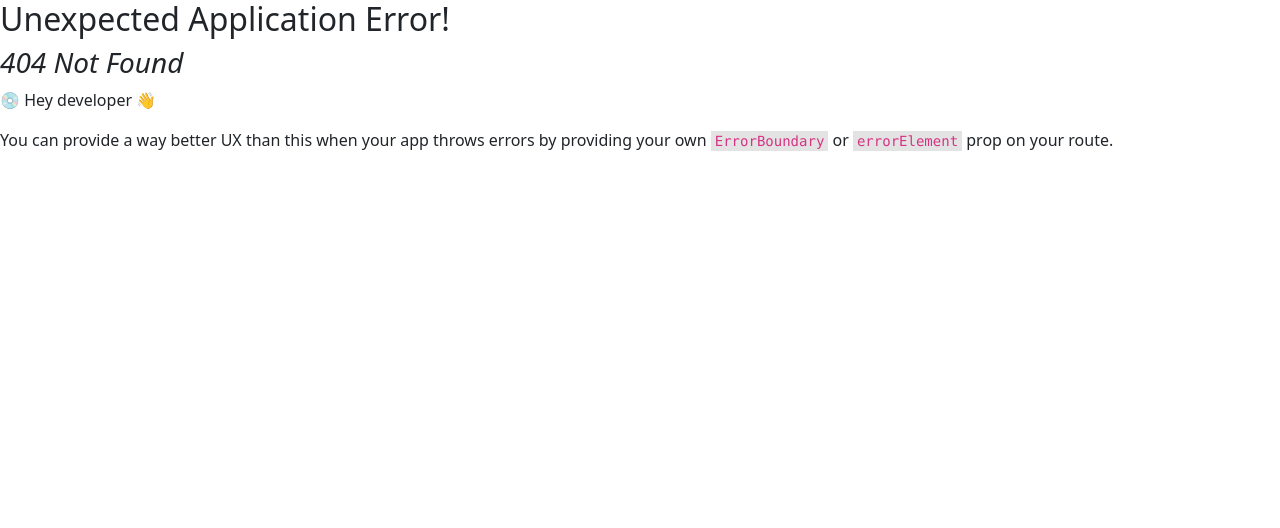
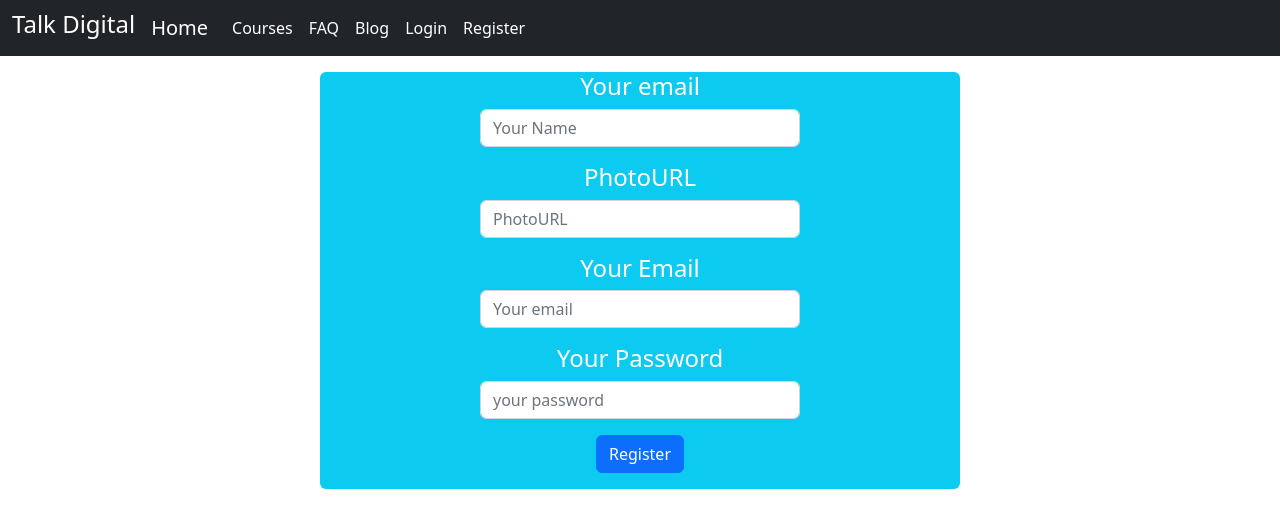
Before and after one commit to AsaduzzamanAshik1610/learning-platfrom, a React (Create React App) app: page /register in a window 1280 px wide. Before the commit this address had no page. Shown: the top 528 px of the page. Built offline with nearby package versions, Linux system fonts and the light colour scheme.

Commit message:
added the login part

```diff
--- /dev/null
+++ b/src/Components/Blog/Blog.js
@@ -0,0 +1,46 @@
+import React from 'react';
+
+const Blog = () => {
+    return (
+        <div className="accordion" id="accordionPanelsStayOpenExample">
+        <div className="accordion-item">
+          <h2 className="accordion-header" id="panelsStayOpen-headingOne">
+            <button className="accordion-button" type="button" data-bs-toggle="collapse" data-bs-target="#panelsStayOpen-collapseOne" aria-expanded="true" aria-controls="panelsStayOpen-collapseOne">
+              Accordion Item #1
+            </button>
+          </h2>
+          <div id="panelsStayOpen-collapseOne" className="accordion-collapse collapse show" aria-labelledby="panelsStayOpen-headingOne">
+            <div className="accordion-body">
+              <strong>This is the first item's accordion body.</strong> It is shown by default, until the collapse plugin adds the appropriate classNamees that we use to style each element. These classNamees control the overall appearance, as well as the showing and hiding via CSS transitions. You can modify any of this with custom CSS or overriding our default variables. It's also worth noting that just about any HTML can go within the <code>.accordion-body</code>, though the transition does limit overflow.
+            </div>
+          </div>
+        </div>
+        <div className="accordion-item">
+          <h2 className="accordion-header" id="panelsStayOpen-headingTwo">
+            <button className="accordion-button collapsed" type="button" data-bs-toggle="collapse" data-bs-target="#panelsStayOpen-collapseTwo" aria-expanded="false" aria-controls="panelsStayOpen-collapseTwo">
+              Accordion Item #2
+            </button>
+          </h2>
+          <div id="panelsStayOpen-collapseTwo" className="accordion-collapse collapse" aria-labelledby="panelsStayOpen-headingTwo">
+            <div className="accordion-body">
+              <strong>This is the second item's accordion body.</strong> It is hidden by default, until the collapse plugin adds the appropriate classNamees that we use to style each element. These classNamees control the overall appearance, as well as the showing and hiding via CSS transitions. You can modify any of this with custom CSS or overriding our default variables. It's also worth noting that just about any HTML can go within the <code>.accordion-body</code>, though the transition does limit overflow.
+            </div>
+          </div>
+        </div>
+        <div className="accordion-item">
+          <h2 className="accordion-header" id="panelsStayOpen-headingThree">
+            <button className="accordion-button collapsed" type="button" data-bs-toggle="collapse" data-bs-target="#panelsStayOpen-collapseThree" aria-expanded="false" aria-controls="panelsStayOpen-collapseThree">
+              Accordion Item #3
+            </button>
+          </h2>
+          <div id="panelsStayOpen-collapseThree" className="accordion-collapse collapse" aria-labelledby="panelsStayOpen-headingThree">
+            <div className="accordion-body">
+              <strong>This is the third item's accordion body.</strong> It is hidden by default, until the collapse plugin adds the appropriate classNamees that we use to style each element. These classNamees control the overall appearance, as well as the showing and hiding via CSS transitions. You can modify any of this with custom CSS or overriding our default variables. It's also worth noting that just about any HTML can go within the <code>.accordion-body</code>, though the transition does limit overflow.
+            </div>
+          </div>
+        </div>
+      </div>
+ );
+};
+
+export default Blog;
--- a/src/Components/Course/Course.js
+++ b/src/Components/Course/Course.js
@@ -1,11 +1,18 @@
 import React from 'react';
+import { Link } from 'react-router-dom';
 
 const Course = ({sub}) => {
+  const {name, img} = sub;
     return (
-        <div>
-          <h2>course name:{sub.name}</h2>
-          <p>id:{sub.id}</p>
-        </div>
+     <div className='w-50 p-5'>
+       <div class="card">
+       <img className='w-50' src={img}></img>
+      <div class="card-body">
+      <p>Name:{name}</p>
+      <Link href="#" className="btn btn-primary">start course</Link>
+      </div>
+    </div>
+     </div>
     );
 };
 
--- a/src/Components/Header/Header.js
+++ b/src/Components/Header/Header.js
@@ -19,7 +19,13 @@ const Header = () => {
           <Link className="nav-link text-white" href="#">FAQ</Link>
         </li>
         <li className="nav-item">
-          <Link className="nav-link text-white" href="#">Blog</Link>
+          <Link className="nav-link text-white" to="/blog">Blog</Link>
+        </li>
+        <li className="nav-item">
+          <Link className="nav-link text-white" to="/login">Login</Link>
+        </li>
+        <li className="nav-item">
+          <Link className="nav-link text-white" to="/register">Register</Link>
         </li>
       </ul>
     </div>
--- /dev/null
+++ b/src/Components/Login/Login.js
@@ -0,0 +1,30 @@
+import React from 'react';
+
+const handleSubmit = event=>{
+    event.preventDefault();
+    const form = event.target;
+    const email = form.email.value;
+    const password = form.password.value;
+    console.log(email, password);
+}
+const Login = () => {
+    return (
+<div className='w-50 mx-auto bg-info text-white rounded'>
+<form onSubmit={handleSubmit}>
+  <div className="mb-3 mt-3">
+    <h4 className='text-center'>Your Email</h4>
+    <input type="email" name='email' className="form-control w-50 mx-auto" placeholder='your email' id="exampleInputEmail1" aria-describedby="emailHelp" required />
+  </div>
+  <div className="mb-3">
+    <h4 className='text-center'>Your Password</h4>
+    <input type="password" name='password' className="form-control w-50 mx-auto" placeholder='your password' id="exampleInputPassword1" required />
+  </div>
+  <div className='text-center'>
+   <button type="submit" className="btn btn-primary  mb-3">Login</button>
+  </div>
+</form>
+</div>
+);
+};
+
+export default Login;
--- /dev/null
+++ b/src/Components/Register/Register.js
@@ -0,0 +1,44 @@
+import React from 'react';
+
+const submitHandle = event=>{
+    event.preventDefault();
+    const form = event.target;
+    const name = form.name.value;
+    const photourl = form.photourl.value;
+    const email = form.email.value;
+    const password = form.password.value;
+    console.log(name,photourl,email, password);
+}
+const Register = () => {
+    return (
+ <div className='w-50 mx-auto bg-info p-10 text-white rounded'>
+  <form onSubmit={submitHandle}>
+  <div className="mb-3 ">
+    {/* <label for="exampleInputEmail1" className="form-label text-center">Your Name</label> */}
+    <h4 className='text-center mt-3'>Your email</h4>
+    <input type="text" name='name' className="form-control w-50 mx-auto" placeholder='Your Name' id="exampleInputEmail1" aria-describedby="emailHelp" />
+  </div>
+  <div className="mb-3">
+    {/* <label for="exampleInputEmail1" className="form-label">PhotoURL</label> */}
+    <h4 className='text-center'>PhotoURL</h4>
+    <input type="photourl" name='photourl' className="form-control w-50 mx-auto" placeholder='PhotoURL' id="exampleInputEmail1" aria-describedby="emailHelp" />
+  </div>
+  <div className="mb-3 mt-3">
+    {/* <label for="exampleInputEmail1" className="form-label">Email address</label> */}
+    <h4 className='text-center'>Your Email</h4>
+    <input type="email" name='email' className="form-control w-50 mx-auto" placeholder='Your email' id="exampleInputEmail1" aria-describedby="emailHelp"required />
+  </div>
+  <div className="mb-3">
+    {/* <label for="exampleInputPassword1" className="form-label">Password</label> */}
+    <h4 className='text-center'>Your Password</h4>
+    <input type="password" name='password' className="form-control w-50 mx-auto" placeholder='your password' id="exampleInputPassword1" required />
+  </div>
+  <div className='text-center'>
+      <button type="Login" className="btn btn-primary mb-3">Register</button>
+  </div>
+</form>
+</div>
+    );
+};
+
+export default Register;
```
Also changed, not shown: src/Components/Routes/Routes.js (+15 -0 lines).
